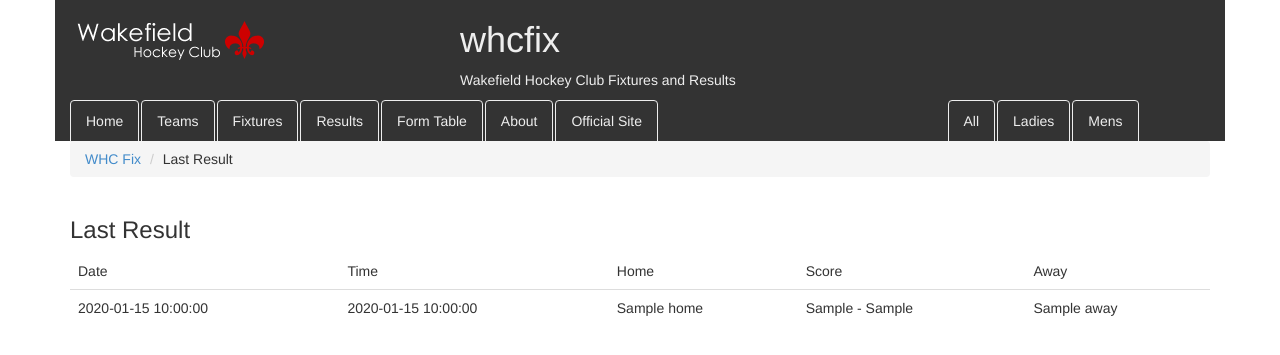
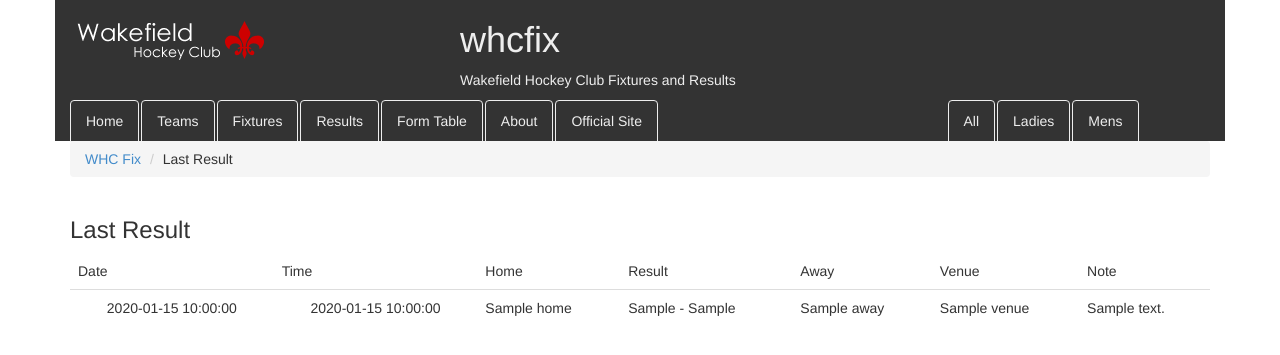
Before and after one commit to Horb/whcfix, a Flask app: template whcfix/templates/last_result.html in a window 1280 px wide. Shown: the top 355 px of the page. Run offline with Flask 2, Linux system fonts and the light colour scheme; the template is opened without the code that fills it: most values are stand-ins (such as "Sample title", 1, 10 or a date in 2020); some libraries are stand-ins or nearby versions.

Commit message:
Add a generic match snippet.

```diff
--- a/whcfix/templates/last_result_snippet.html
+++ b/whcfix/templates/last_result_snippet.html
@@ -2,31 +2,11 @@
 {% if lastResults %}
 <table class="table">
     <thead>
-        <tr>
-            <td class="hidden-sm hidden-xs">Date</td>
-            <td class="hidden-sm hidden-xs">Time</td>
-            <td>Home</td>
-            <td>Score</td>
-            <td>Away</td>
-        </tr>
+        {% include "match_header.html" %}
     </thead>
     <tbody>
         {% for match in lastResults %}
-        <tr>
-            <td class="hidden-sm hidden-xs">{{match.date}}</td>
-            <td class="hidden-sm hidden-xs">{{match.time}}</td>
-            {% if "Wakefield" in match.home %}
-            <td><a href="{{ url_for('fixtures.team', team=match.home) }}">{{match.home}}</a></td>
-            {% else %}
-            <td>{{match.home}}</td>
-            {% endif %}
-            <td style="white-space:nowrap;">{{match.homeGoals}} - {{match.awayGoals}}</td>
-            {% if "Wakefield" in match.away %}
-            <td><a href="{{ url_for('fixtures.team', team=match.away) }}">{{match.away}}</a></td>
-            {% else %}
-            <td>{{match.away}}</td>
-            {% endif %}
-        </tr>
+            {% include "match_snippet.html" %}
         {% endfor %}
     </tbody>
 </table>
--- /dev/null
+++ b/whcfix/templates/match_header.html
@@ -0,0 +1,12 @@
+<tr>
+    <td style="text-align : center;" class="visible-sm visible-xs">Date/Time</td>
+    <td style="text-align : center;" class="visible-sm visible-xs">Match</td>
+
+    <td class="hidden-sm hidden-xs">Date</td>
+    <td class="hidden-sm hidden-xs">Time</td>
+    <td class="hidden-sm hidden-xs">Home</td>
+    <td class="hidden-sm hidden-xs">Result</td>
+    <td class="hidden-sm hidden-xs">Away</td>
+    <td class="hidden-sm hidden-xs">Venue</td>
+    <td class="hidden-sm hidden-xs">Note</td>
+</tr>
--- /dev/null
+++ b/whcfix/templates/match_snippet.html
@@ -0,0 +1,72 @@
+<tr class="visible-sm visible-xs
+                    {% if team is not defined %}
+
+                    {% elif match.didLose(team)%}
+                        text-danger
+                    {% elif match.didWin(team)%}
+                        text-success
+                    {% elif match.isResult() %}
+                        text-info
+                    {% elif match.isPostponed %}
+                        text-warning
+                    {% else %}
+                    {% endif %}
+                    ">
+    <td style="text-align:center;vertical-align:middle">
+        {{match.date}}<br/>{{match.time}}
+    </td>
+    <td style="text-align:center;vertical-align:middle">
+        {% if "Wakefield" in match.home %}
+            <a href="/teams/{{match.home}}/">{{match.home}}</a>
+        {% else %}
+            {{match.home}}
+        {% endif %}
+        <br/>
+        {{match.homeGoals}} - {{match.awayGoals}}
+        <br/>
+        {% if "Wakefield" in match.away %}
+            <a href="/teams/{{match.away}}/">{{match.away}}</a>
+        {% else %}
+            {{match.away}}
+        {% endif %}
+        <span class="text-muted">
+            {% if match.venue %}
+                <br/>Venue: {{match.venue}}
+            {% endif %}
+            {% if match.note %}
+                <br/>Note: {{match.note}}
+            {% endif %}
+        </span>
+    </td>
+</tr>
+
+<tr class="hidden-sm hidden-xs
+                    {% if team is not defined %}
+
+                    {% elif match.didLose(team)%}
+                        text-danger
+                    {% elif match.didWin(team)%}
+                        text-success
+                    {% elif match.isResult() %}
+                        text-info
+                    {% elif match.isPostponed %}
+                        text-warning
+                    {% else %}
+                    {% endif %}">
+    <td style="text-align:center;">{{match.date}}</td>
+    <td style="text-align:center;">{{match.time}}</td>
+    {% if "Wakefield" in match.home %}
+        <td><a href="/teams/{{match.home}}/">{{match.home}}</a></td>
+    {% else %}
+        <td>{{match.home}}</td>
+    {% endif %}
+    <td style="white-space:nowrap;">{{match.homeGoals}} - {{match.awayGoals}}</td>
+    </td>
+    {% if "Wakefield" in match.away %}
+        <td><a href="/teams/{{match.away}}/">{{match.away}}</a></td>
+    {% else %}
+        <td>{{match.away}}</td>
+    {% endif %}
+    <td class="hidden-sm hidden-xs">{{match.venue}}</td>
+    <td class="hidden-sm hidden-xs">{{match.note}}</td>
+</td>
```
